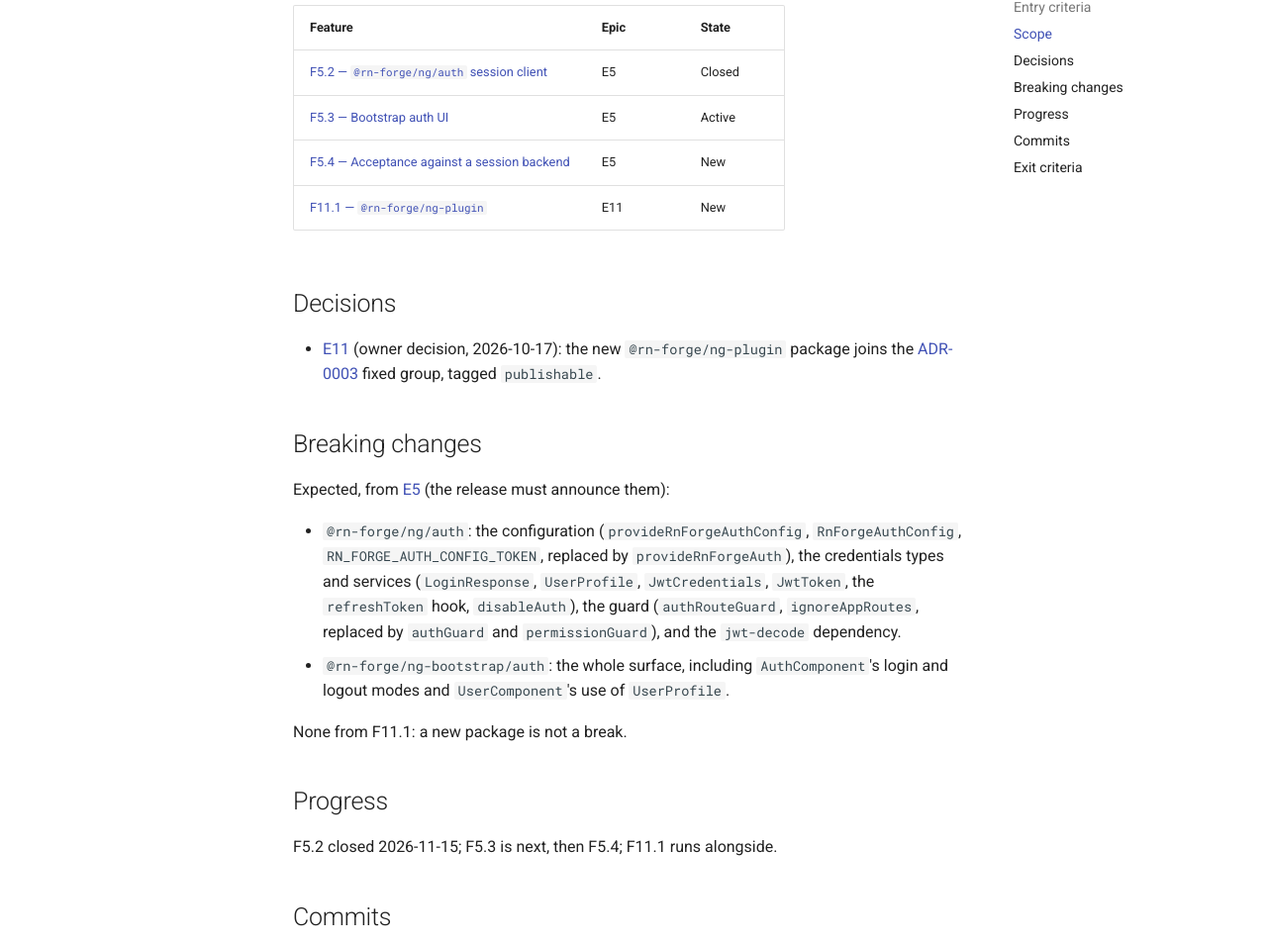
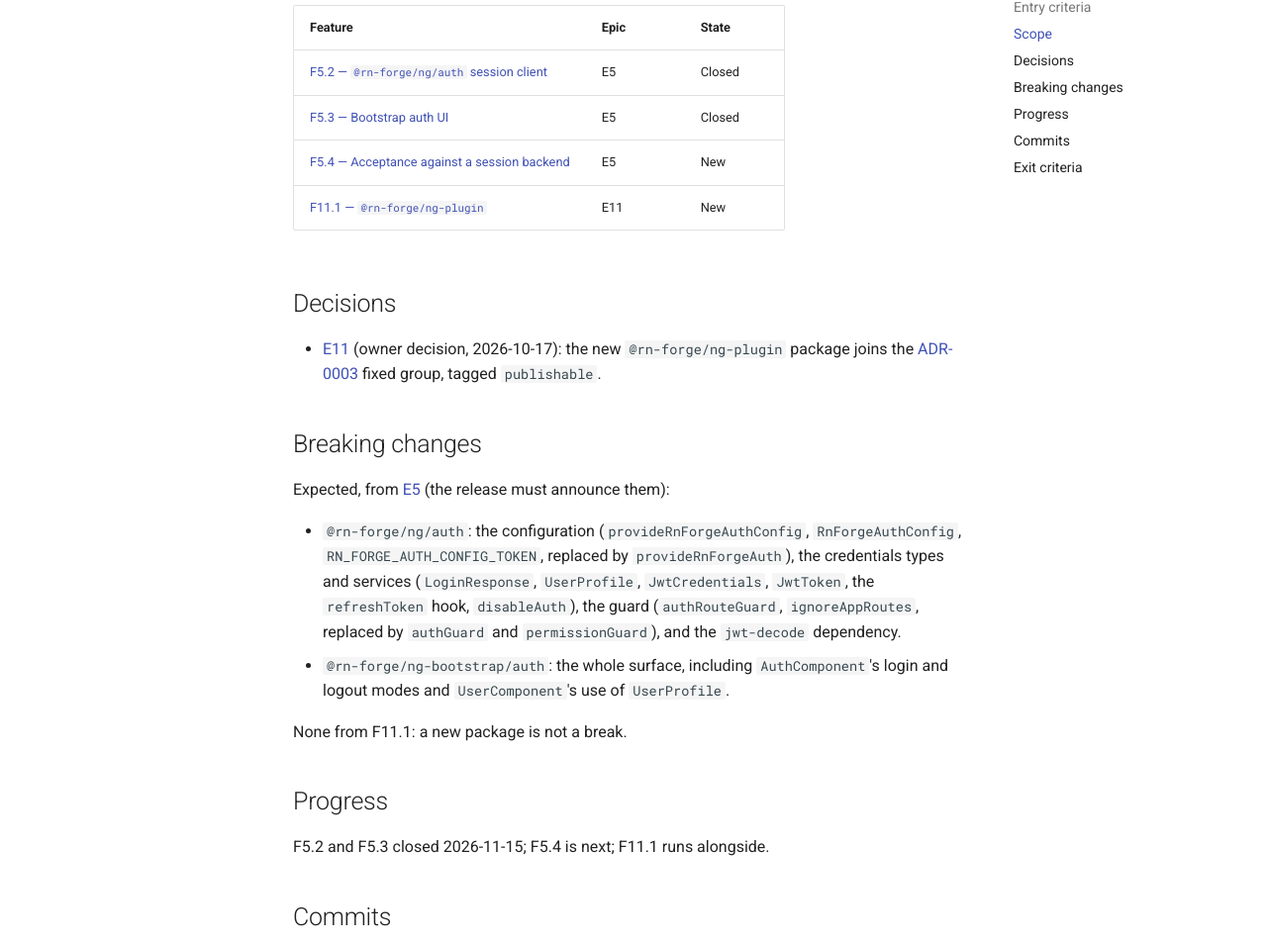
Before and after one commit to rn-forge/ngkit, an MkDocs documentation site: the page built from docs/releases/release-4/index.md, in a window 1280 px wide and 1400 px high, scrolled down 554 px. Shown: the part 149-1103 px from the top of the window at 99% size. Built offline with MkDocs 1.6.1 and Material for MkDocs 9.7.7, drawn with Linux system fonts in a browser that asks for light colours; comment, search, counter and statistics services are not loaded.

Commit message:
F5.3: closed
Co-Authored-By: Claude Opus 5.5 <noreply@anthropic.com>

```diff
--- a/docs/releases/release-4/index.md
+++ b/docs/releases/release-4/index.md
@@ -25,7 +25,7 @@ and `rn-forge-django` v0.6.1 serve the auth contract (observed 2026-11-14).
 | Feature | Epic | State |
 | -- | -- | -- |
 | [F5.2 — `@rn-forge/ng/auth` session client](../../specs/epics/E5-session-client-auth/F5.2-auth-wrapper.md) | E5 | Closed |
-| [F5.3 — Bootstrap auth UI](../../specs/epics/E5-session-client-auth/F5.3-bootstrap-auth-ui.md) | E5 | Active |
+| [F5.3 — Bootstrap auth UI](../../specs/epics/E5-session-client-auth/F5.3-bootstrap-auth-ui.md) | E5 | Closed |
 | [F5.4 — Acceptance against a session backend](../../specs/epics/E5-session-client-auth/F5.4-auth-acceptance.md) | E5 | New |
 | [F11.1 — `@rn-forge/ng-plugin`](../../specs/epics/E11-workspace-generators/F11.1-ng-plugin.md) | E11 | New |
 
@@ -55,7 +55,7 @@ None from F11.1: a new package is not a break.
 
 ## Progress
 
-F5.2 closed 2026-11-15; F5.3 is next, then F5.4; F11.1 runs alongside.
+F5.2 and F5.3 closed 2026-11-15; F5.4 is next; F11.1 runs alongside.
 
 ## Commits
 
```
Also changed, not shown: docs/specs/epics/E5-session-client-auth/F5.3-bootstrap-auth-ui.md (+2 -1 lines), docs/specs/epics/E5-session-client-auth/index.md (+1 -1 lines), docs/specs/epics/index.md (+1 -1 lines), docs/specs/index.md (+1 -1 lines).
